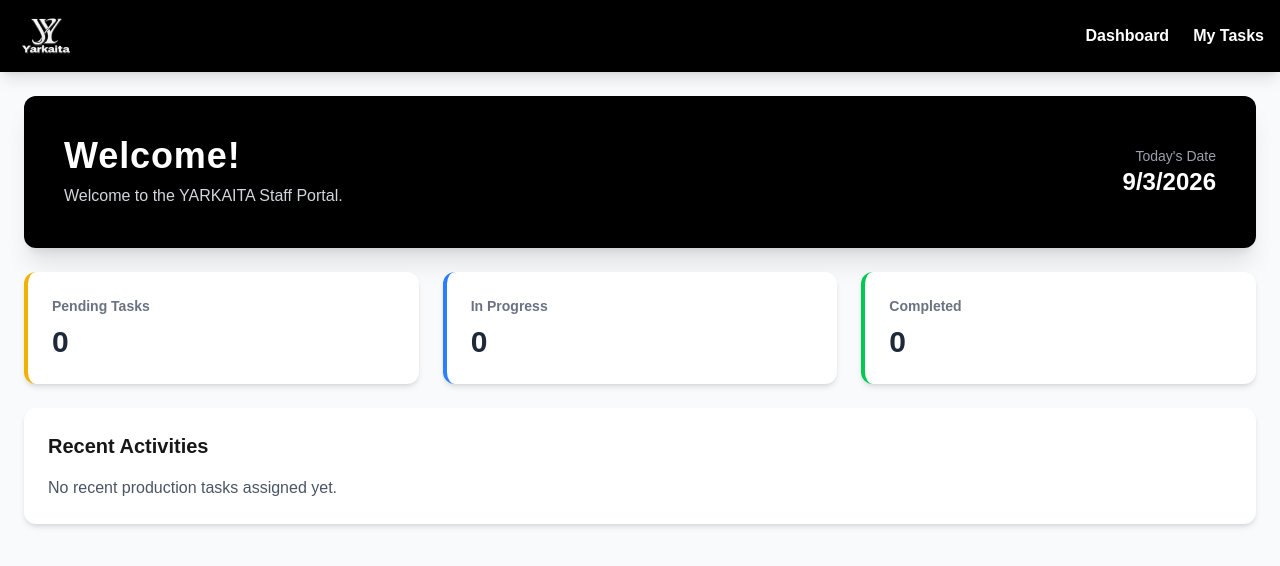
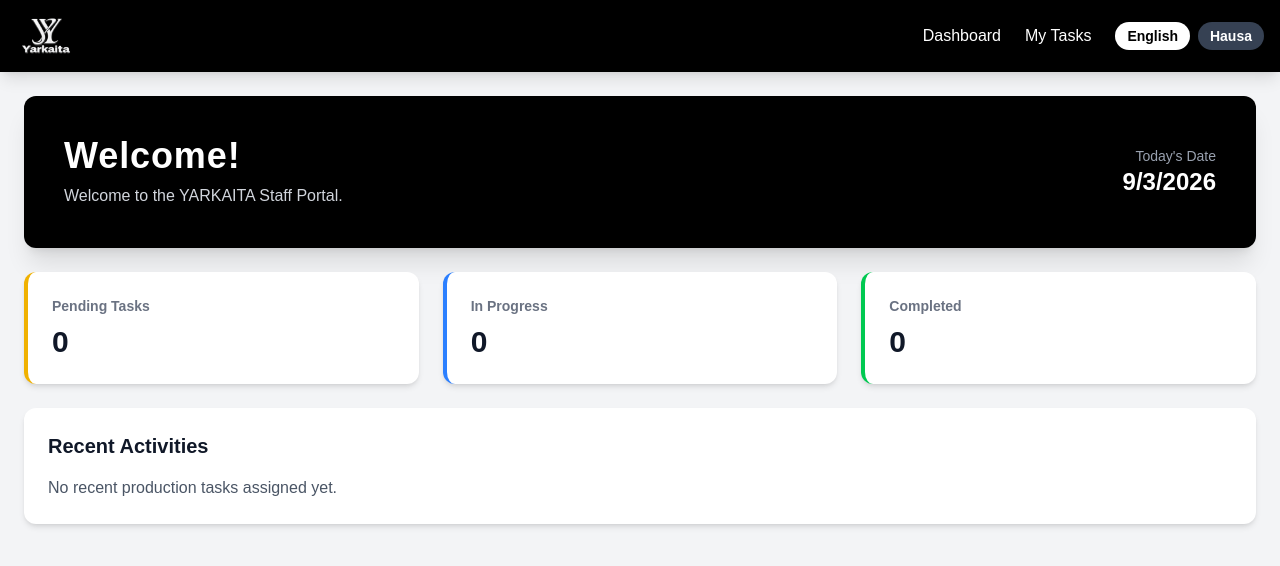
Before and after one commit to abdoulmuj-design/yarkaita-platform, a Next.js app: page /staff in a window 1280 px wide. Shown: the top 566 px of the page. Built offline with nearby package versions, Linux system fonts and the light colour scheme.

Commit message:
Add Staff UI with language switching, login page, and tasks page

```diff
--- a/src/app/staff/layout.tsx
+++ b/src/app/staff/layout.tsx
@@ -1,27 +1,27 @@
 import Link from 'next/link'
+import { LanguageProvider } from '@/lib/LanguageContext'
+import LanguageSwitcher from '@/components/LanguageSwitcher'
 
 export default function StaffLayout({ children }: { children: React.ReactNode }) {
   return (
-    <div className="min-h-screen bg-gray-50">
-      {/* Navbar */}
+    <LanguageProvider>
+      <div className="min-h-screen bg-gray-100">
         <nav className="bg-black text-white p-4 shadow-lg">
           <div className="container mx-auto flex justify-between items-center">
-          {/* Logo */}
             <div className="flex items-center space-x-3">
               <img src="/yarkaita-logo.png" alt="YARKAITA Logo" className="h-10 w-auto" />
             </div>
-          {/* Navigation Links */}
-          <div className="space-x-6 font-semibold">
+            <div className="flex items-center space-x-6">
               <Link href="/staff" className="hover:text-gray-300 transition">Dashboard</Link>
               <Link href="/staff/tasks" className="hover:text-gray-300 transition">My Tasks</Link>
+              <LanguageSwitcher />
             </div>
           </div>
         </nav>
-
-      {/* Main Content */}
-      <main className="container mx-auto p-6">
+        <main className="container mx-auto p-6 text-gray-900">
           {children}
         </main>
       </div>
+    </LanguageProvider>
   )
 }
--- a/src/app/staff/page.tsx
+++ b/src/app/staff/page.tsx
@@ -1,64 +1,66 @@
 'use client'
 
-import { useState } from 'react'
+import { useLanguage } from '@/lib/LanguageContext'
 
 export default function StaffPage() {
-  const [lang, setLang] = useState<'en' | 'ha'>('en')
+  const { language } = useLanguage()
 
-  const toggleLang = () => {
-    setLang(lang === 'en' ? 'ha' : 'en')
+  const translations = {
+    en: {
+      welcome: 'Welcome!',
+      subtitle: 'Welcome to the YARKAITA Staff Portal.',
+      pending: 'Pending Tasks',
+      inProgress: 'In Progress',
+      completed: 'Completed',
+      recent: 'Recent Activities',
+      noRecent: 'No recent production tasks assigned yet.',
+      today: "Today's Date",
+    },
+    ha: {
+      welcome: 'Barka da zuwa!',
+      subtitle: 'Barka da zuwa YARKAITA Staff Portal.',
+      pending: 'Aikace-aikacen da suke jiran',
+      inProgress: 'Ana aiki',
+      completed: 'An kammala',
+      recent: 'Ayyukan Kwanan Nan',
+      noRecent: 'Babu aikin samarwa da aka sanya ba kwanan nan ba.',
+      today: "Kwanan yau",
+    },
   }
+
+  const t = translations[language]
 
   return (
     <div className="space-y-6">
-      {/* Hero Section */}
       <div className="bg-black text-white p-10 rounded-xl shadow-xl flex items-center justify-between">
         <div>
-          <h1 className="text-4xl font-bold tracking-wide">
-            {lang === 'en' ? 'Welcome!' : 'Barka da zuwa!'}
-          </h1>
-          <p className="mt-2 text-gray-300">
-            {lang === 'en' ? 'Welcome to the YARKAITA Staff Portal.' : 'Barka da zuwa YARKAITA Staff Portal.'}
-          </p>
+          <h1 className="text-4xl font-bold tracking-wide">{t.welcome}</h1>
+          <p className="mt-2 text-gray-300">{t.subtitle}</p>
         </div>
         <div className="text-right">
-          <p className="text-sm text-gray-400">
-            {lang === 'en' ? "Today's Date" : 'Ranar Yau'}
-          </p>
+          <p className="text-sm text-gray-400">{t.today}</p>
           <p className="text-2xl font-semibold">{new Date().toLocaleDateString()}</p>
         </div>
       </div>
 
-      {/* Stats Cards */}
       <div className="grid grid-cols-1 md:grid-cols-3 gap-6">
         <div className="bg-white p-6 rounded-xl shadow-md border-l-4 border-yellow-500">
-          <h3 className="text-gray-500 text-sm font-semibold">
-            {lang === 'en' ? 'Pending Tasks' : 'Ayyuka da Suke Jira'}
-          </h3>
-          <p className="text-3xl font-bold text-gray-800 mt-2">0</p>
+          <h3 className="text-gray-500 text-sm font-semibold">{t.pending}</h3>
+          <p className="text-3xl font-bold text-gray-900 mt-2">0</p>
         </div>
         <div className="bg-white p-6 rounded-xl shadow-md border-l-4 border-blue-500">
-          <h3 className="text-gray-500 text-sm font-semibold">
-            {lang === 'en' ? 'In Progress' : 'Ayyuka da Suke Gudana'}
-          </h3>
-          <p className="text-3xl font-bold text-gray-800 mt-2">0</p>
+          <h3 className="text-gray-500 text-sm font-semibold">{t.inProgress}</h3>
+          <p className="text-3xl font-bold text-gray-900 mt-2">0</p>
         </div>
         <div className="bg-white p-6 rounded-xl shadow-md border-l-4 border-green-500">
-          <h3 className="text-gray-500 text-sm font-semibold">
-            {lang === 'en' ? 'Completed' : 'Ayyukan da Aka Kammala'}
-          </h3>
-          <p className="text-3xl font-bold text-gray-800 mt-2">0</p>
+          <h3 className="text-gray-500 text-sm font-semibold">{t.completed}</h3>
+          <p className="text-3xl font-bold text-gray-900 mt-2">0</p>
         </div>
       </div>
 
-      {/* Recent Activities */}
       <div className="bg-white p-6 rounded-xl shadow-md">
-        <h2 className="text-xl font-bold mb-4">
-          {lang === 'en' ? 'Recent Activities' : 'Ayyukan Baya-baya'}
-        </h2>
-        <p className="text-gray-600">
-          {lang === 'en' ? 'No recent production tasks assigned yet.' : 'Babu ayyukan samarwa da aka ba su ba tukuna.'}
-        </p>
+        <h2 className="text-xl font-bold mb-4 text-gray-900">{t.recent}</h2>
+        <p className="text-gray-600">{t.noRecent}</p>
       </div>
     </div>
   )
--- a/src/app/staff/tasks/page.tsx
+++ b/src/app/staff/tasks/page.tsx
@@ -1,35 +1,36 @@
 'use client'
 
 import { useState, useEffect } from 'react'
+import { useLanguage } from '@/lib/LanguageContext'
 
 export default function TasksPage() {
+  const { language } = useLanguage()
   const [tasks, setTasks] = useState<any[]>([])
   const [loading, setLoading] = useState(true)
   const [error, setError] = useState('')
-  const [language, setLanguage] = useState<'en' | 'ha'>('en')
 
   const translations = {
     en: {
       title: 'My Tasks',
+      noTasks: 'No tasks assigned yet.',
       loading: 'Loading tasks...',
-      noTasks: 'No tasks assigned yet.',
+      error: 'Failed to load tasks',
       department: 'Department',
       taskType: 'Task Type',
       status: 'Status',
       priority: 'Priority',
       dueDate: 'Due Date',
-      switchToHausa: 'Hausa',
     },
     ha: {
       title: 'Aikace-aikace na',
-      loading: 'Ana ɗaukar ayyuka...',
       noTasks: 'Babu aikace-aikacen da aka sanya maka tukuna.',
+      loading: 'Ana loda ayyuka...',
+      error: 'An kasa loda ayyuka',
       department: 'Sashe',
-      taskType: 'Nau\'in aiki',
+      taskType: "Nau'in aiki",
       status: 'Matsayi',
       priority: 'Muhimmanci',
       dueDate: 'Kwanan wata',
-      switchToEnglish: 'English',
     },
   }
 
@@ -38,49 +39,27 @@ export default function TasksPage() {
   useEffect(() => {
     async function fetchTasks() {
       try {
-        // Get user from localStorage
         const user = JSON.parse(localStorage.getItem('yarkaita_user') || '{}')
-        if (!user.id) {
-          throw new Error('No user found')
-        }
-
-        // Fetch tasks using user ID as a header
         const res = await fetch('/api/staff/tasks', {
           headers: {
-            'x-user-id': user.id,
+            'x-user-id': user.id || '',
           },
         })
         if (!res.ok) throw new Error('Failed to fetch tasks')
         const data = await res.json()
         setTasks(data)
       } catch (err) {
-        setError('Failed to load tasks')
+        setError(t.error)
       } finally {
         setLoading(false)
       }
     }
     fetchTasks()
-  }, [])
+  }, [language])
 
   return (
     <div>
-      <div className="flex justify-between items-center mb-6">
-        <h2 className="text-2xl font-bold text-gray-800">{t.title}</h2>
-        <div className="flex gap-2">
-          <button
-            onClick={() => setLanguage('en')}
-            className={`px-3 py-1 rounded-full text-sm font-semibold ${language === 'en' ? 'bg-black text-white' : 'bg-gray-200 text-gray-700'}`}
-          >
-            English
-          </button>
-          <button
-            onClick={() => setLanguage('ha')}
-            className={`px-3 py-1 rounded-full text-sm font-semibold ${language === 'ha' ? 'bg-black text-white' : 'bg-gray-200 text-gray-700'}`}
-          >
-            Hausa
-          </button>
-        </div>
-      </div>
+      <h2 className="text-2xl font-bold mb-6 text-gray-900">{t.title}</h2>
 
       {loading ? (
         <p className="text-gray-600">{t.loading}</p>
@@ -94,14 +73,14 @@ export default function TasksPage() {
             <div key={task.id} className="bg-white p-4 rounded-lg shadow-md border-l-4 border-blue-500">
               <div className="flex justify-between items-start">
                 <div>
-                  <h3 className="font-semibold text-lg text-gray-800">{task.taskType}</h3>
+                  <h3 className="font-semibold text-lg text-gray-900">{task.taskType}</h3>
                   <p className="text-sm text-gray-500">{task.department}</p>
                 </div>
                 <span className="text-sm font-semibold text-blue-600">{task.status}</span>
               </div>
-              <div className="mt-2 text-sm text-gray-600">
-                <p><strong className="text-gray-800">Priority:</strong> {task.priority}</p>
-                {task.dueDate && <p><strong className="text-gray-800">Due:</strong> {new Date(task.dueDate).toLocaleDateString()}</p>}
+              <div className="mt-2 text-sm text-gray-700">
+                <p><strong>{t.priority}:</strong> {task.priority}</p>
+                {task.dueDate && <p><strong>{t.dueDate}:</strong> {new Date(task.dueDate).toLocaleDateString()}</p>}
               </div>
             </div>
           ))}
--- /dev/null
+++ b/src/components/LanguageSwitcher.tsx
@@ -0,0 +1,28 @@
+'use client'
+
+import { useLanguage } from '@/lib/LanguageContext'
+
+export default function LanguageSwitcher() {
+  const { language, setLanguage } = useLanguage()
+
+  return (
+    <div className="flex gap-2">
+      <button
+        onClick={() => setLanguage('en')}
+        className={`px-3 py-1 rounded-full text-sm font-semibold transition ${
+          language === 'en' ? 'bg-white text-black' : 'bg-gray-700 text-white hover:bg-gray-600'
+        }`}
+      >
+        English
+      </button>
+      <button
+        onClick={() => setLanguage('ha')}
+        className={`px-3 py-1 rounded-full text-sm font-semibold transition ${
+          language === 'ha' ? 'bg-white text-black' : 'bg-gray-700 text-white hover:bg-gray-600'
+        }`}
+      >
+        Hausa
+      </button>
+    </div>
+  )
+}
--- /dev/null
+++ b/src/lib/LanguageContext.tsx
@@ -0,0 +1,30 @@
+'use client'
+
+import { createContext, useContext, useState, ReactNode } from 'react'
+
+type Language = 'en' | 'ha'
+
+interface LanguageContextType {
+  language: Language
+  setLanguage: (lang: Language) => void
+}
+
+const LanguageContext = createContext<LanguageContextType | undefined>(undefined)
+
+export function LanguageProvider({ children }: { children: ReactNode }) {
+  const [language, setLanguage] = useState<Language>('en')
+
+  return (
+    <LanguageContext.Provider value={{ language, setLanguage }}>
+      {children}
+    </LanguageContext.Provider>
+  )
+}
+
+export function useLanguage() {
+  const context = useContext(LanguageContext)
+  if (context === undefined) {
+    throw new Error('useLanguage must be used within a LanguageProvider')
+  }
+  return context
+}
```
Lines whose indentation alone changed are shown as unchanged.
